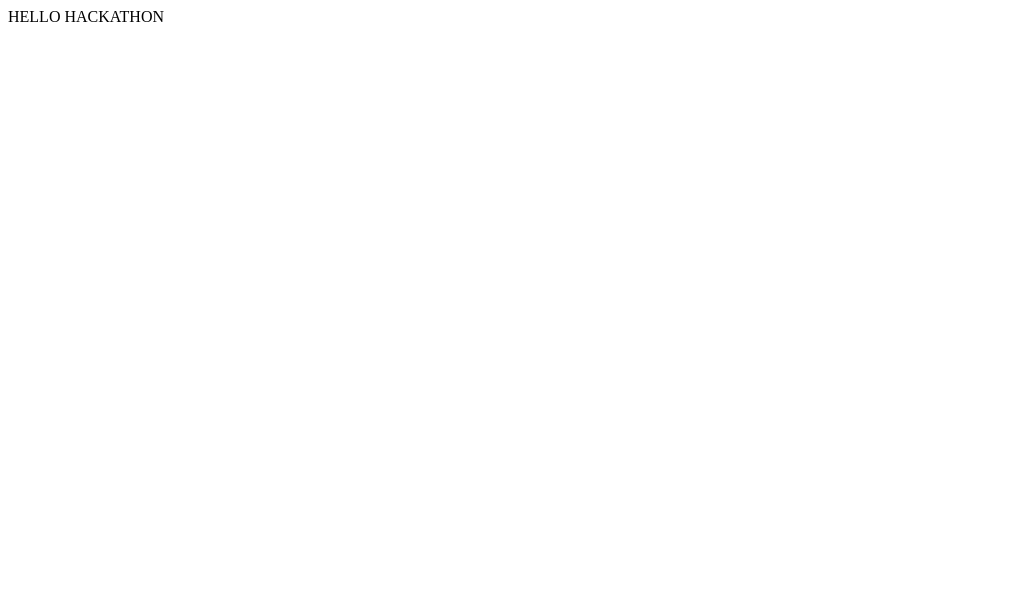
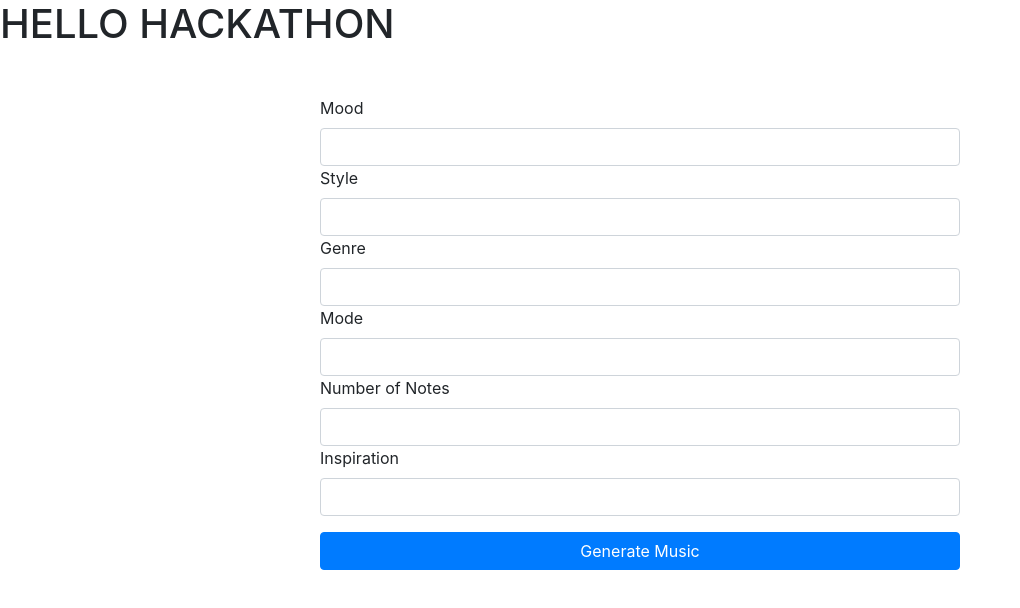
Before and after one commit to dwwr/hackathon-3-2023, a React app: page / in a window 1280 px wide. Shown: the top 608 px of the page, without its empty margins (0-1020 px from the left). Built offline with nearby package versions, Linux system fonts and the light colour scheme.

Commit message:
add bootstrap, add form, basic styling

```diff
--- a/package.json
+++ b/package.json
@@ -20,12 +20,14 @@
   "homepage": "https://github.com/dwwr/hackathon-3-2023#readme",
   "dependencies": {
     "axios": "^1.3.4",
+    "bootstrap": "^5.2.3",
     "cors": "^2.8.5",
     "dotenv": "^16.0.3",
     "express": "^4.18.2",
     "openai": "^3.2.1",
     "osc": "^2.4.3",
     "react": "^18.2.0",
+    "react-bootstrap": "^2.7.2",
     "react-dom": "^18.2.0"
   },
   "devDependencies": {
--- a/src/App.tsx
+++ b/src/App.tsx
@@ -1,5 +1,6 @@
 import React from 'react'
 import axios from 'axios'
+import { MusicForm } from './Form'
 const App: React.FC = () => {
   const handleSendMelody = () => {
     axios
@@ -9,7 +10,7 @@ const App: React.FC = () => {
           mood: 'sad',
           style: 'jazz',
           genre: 'fugue',
-          mode: 'modal',
+          mode: 'minor',
           numberOfNotes: 10,
           inspiration: 'gershwin',
         },
@@ -25,7 +26,8 @@ const App: React.FC = () => {
 
   return (
     <div className="app" onClick={() => handleSendMelody()}>
-      HELLO HACKATHON
+      <h1 className="mb-5">HELLO HACKATHON</h1>
+      <MusicForm />
     </div>
   )
 }
--- /dev/null
+++ b/src/Form.tsx
@@ -0,0 +1,107 @@
+import React from 'react'
+import { Form, Button } from 'react-bootstrap'
+
+export const MusicForm: React.FC = () => {
+  const [formData, setFormData] = React.useState({
+    mood: '',
+    style: '',
+    genre: '',
+    mode: '',
+    numberofNotes: '',
+    inspiration: '',
+  })
+
+  const handleChange = e => {
+    setFormData({
+      ...formData,
+      [e.target.name]: e.target.value,
+    })
+  }
+
+  const handleSubmit = e => {
+    e.preventDefault()
+    console.log(formData)
+    // Call OpenAI API with formData
+  }
+
+  return (
+    <Form onSubmit={handleSubmit}>
+      <div className="d-flex flex-column justify-content-between align-items-center">
+        <Form.Group className="w-50 me-2">
+          <Form.Label htmlFor="mood">Mood</Form.Label>
+          <Form.Control
+            type="text"
+            id="mood"
+            name="mood"
+            onChange={handleChange}
+            value={formData.mood}
+          />
+        </Form.Group>
+        <Form.Group className="w-50 ms-2">
+          <Form.Label htmlFor="style">Style</Form.Label>
+          <Form.Control
+            type="text"
+            id="style"
+            name="style"
+            onChange={handleChange}
+            value={formData.style}
+          />
+        </Form.Group>
+      </div>
+
+      <div className="d-flex flex-column justify-content-between align-items-center">
+        <Form.Group className="w-50 me-2">
+          <Form.Label htmlFor="genre">Genre</Form.Label>
+          <Form.Control
+            type="text"
+            id="genre"
+            name="genre"
+            onChange={handleChange}
+            value={formData.genre}
+          />
+        </Form.Group>
+        <Form.Group className="w-50 ms-2">
+          <Form.Label htmlFor="mode">Mode</Form.Label>
+          <Form.Control
+            type="text"
+            id="mode"
+            name="mode"
+            onChange={handleChange}
+            value={formData.mode}
+          />
+        </Form.Group>
+      </div>
+
+      <div className="d-flex flex-column justify-content-between align-items-center">
+        <Form.Group className="w-50 ms-2">
+          <Form.Label htmlFor="numberofNotes">Number of Notes</Form.Label>
+          <Form.Control
+            type="number"
+            id="numberofNotes"
+            name="numberofNotes"
+            onChange={handleChange}
+            value={formData.numberofNotes}
+          />
+        </Form.Group>
+      </div>
+
+      <div className="d-flex flex-column justify-content-between align-items-center">
+        <Form.Group className="w-50 ms-2">
+          <Form.Label htmlFor="inspiration">Inspiration</Form.Label>
+          <Form.Control
+            type="text"
+            id="inspiration"
+            name="inspiration"
+            onChange={handleChange}
+            value={formData.inspiration}
+          />
+        </Form.Group>
+      </div>
+      <div className="mt-3 d-flex flex-column justify-content-between align-items-center">
+        <Button className="w-50" type="submit">
+          Generate Music
+        </Button>
+      </div>
+    </Form>
+  )
+}
--- a/src/index.html
+++ b/src/index.html
@@ -1,5 +1,7 @@
 <html lang="en">
   <head>
+    <link rel="stylesheet" href="https://maxcdn.bootstrapcdn.com/bootstrap/4.0.0/css/bootstrap.min.css">
+
     <meta charset="UTF-8" />
     <meta http-equiv="X-UA-Compatible" content="IE=edge" />
     <meta
```
Also changed, not shown: 1 other file (tests, documents, lock files or other folders).
